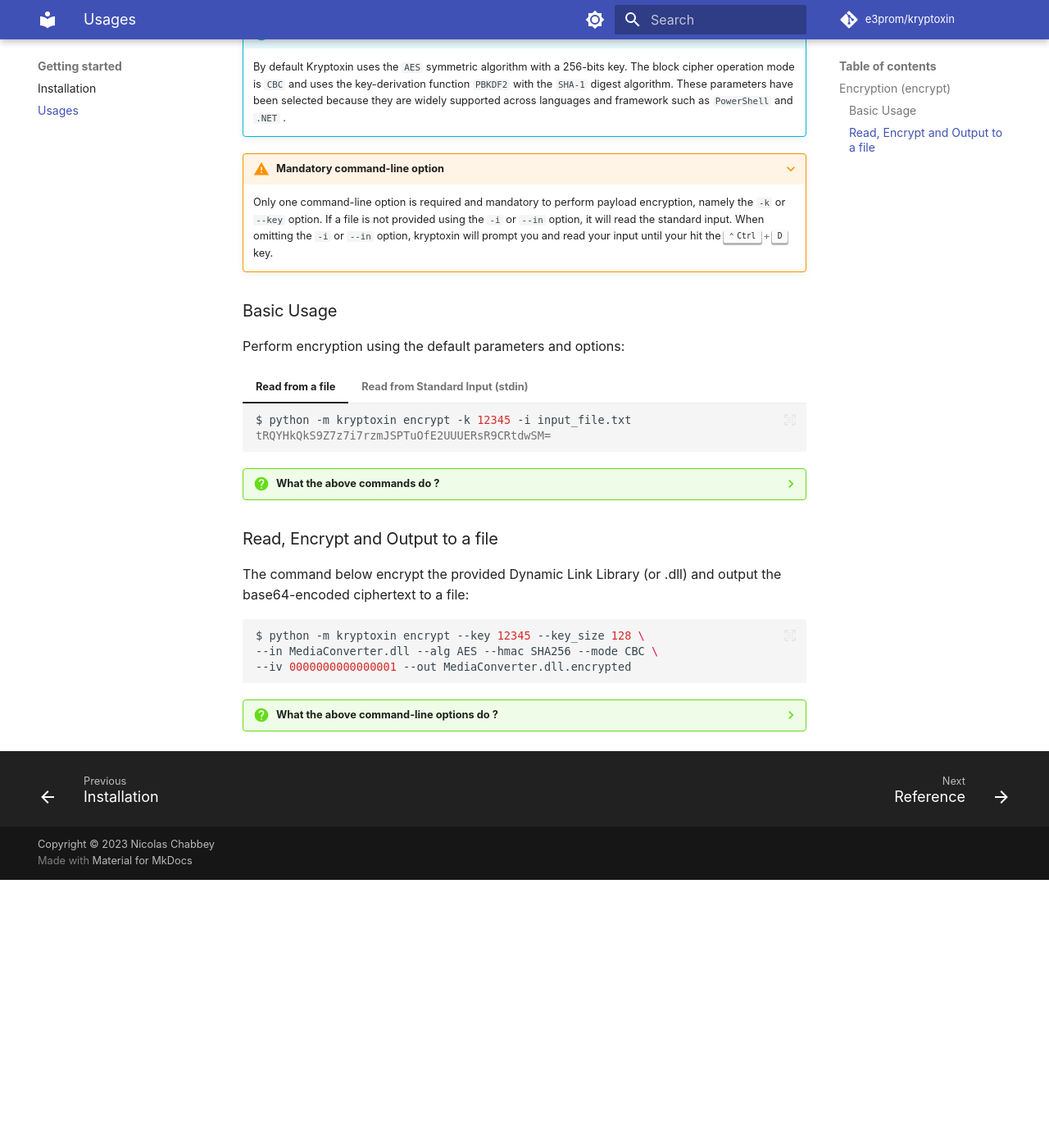
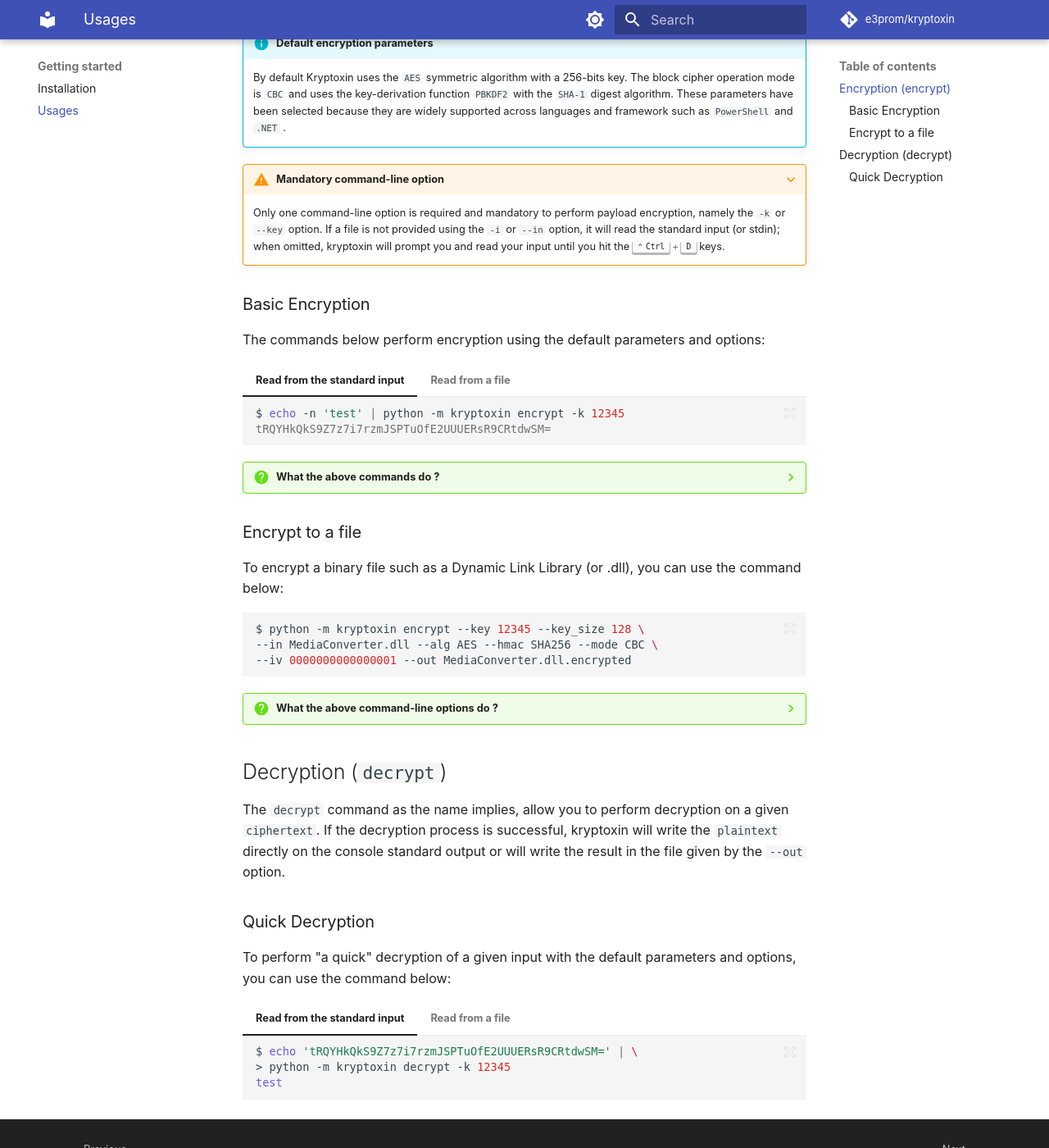
Before and after one commit to e3prom/kryptoxin, an MkDocs documentation site: the page built from docs/usages.md, in a window 1280 px wide and 1400 px high, scrolled down 682 px. Shown: the whole window at 82% size. Built offline with MkDocs 1.6.1 and Material for MkDocs 9.7.7, drawn with Linux system fonts in a browser that asks for light colours; some web fonts are replaced; comment, search, counter and statistics services are not loaded; before the commit the page ends 1755 px from its top, so only the background shows below that; some of the changed text lies outside the part shown.

Commit message:
Updated documentation Updated version string Added click.Group subclass Added '--user' option to Makefile docs receipt

````diff
--- a/docs/reference.md
+++ b/docs/reference.md
@@ -6,7 +6,7 @@
 
 To keep the usage simple and streamlined, Kryptoxin implicitly uses parameters by default. Some of these have been selected due to their wide support across frameworks and operating systems. Therefore, most of the time you don't have to explicitly specify them to achieve a specific goal such as encrypting a payload.
 
-### Encryption
+### Encryption and Decryption
 
 * Encryption Algorithm: `Advanced Encryption Standard` or `AES`
 * Encryption key size: `256 bits`
--- a/docs/usages.md
+++ b/docs/usages.md
@@ -2,31 +2,39 @@
 
 Kryptoxin can be used in a wide variety of scenarios and contexts. All the examples below assumes we will be using it for security purposes, let's say for a Red Team engagement.
 
-Several functions or commands may be supported in the near future, at this time of writing only the `encrypt` command is available. As the name implies the `encrypt` command perform encryption on the supplied input.
+To use Kryptoxin, pass the `kryptoxin` module to your Python interpreter using the `python -m kryptoxin` command. You can use the `--option` command-line parameter at any given time to lists the available options:
 
 ``` { .sh .no-copy }
 Usage: python -m kryptoxin [OPTIONS] COMMAND [ARGS]...
 
 Options:
-  --help  Show this message and exit.
+  --version  Show the version and exit.
+  --help     Show this message and exit.
 
 Commands:
   encrypt  This command perform encryption on the supplied input.
+  decrypt  This command perform decryption on the supplied input.
 ```
 
 ## Encryption (`encrypt`)
 
-Most encryption options are self-explanatory, but can be listed using the `--help` command-line option.
+As the name implies the `encrypt` command perform encryption on the supplied input.
 
 !!! info "Default encryption parameters"
     By default Kryptoxin uses the `AES` symmetric algorithm with a 256-bits key. The block cipher operation mode is `CBC` and uses the key-derivation function `PBKDF2` with the `SHA-1` digest algorithm. These parameters have been selected because they are widely supported across languages and framework such as `PowerShell` and `.NET` .
 
 ???+ warning "Mandatory command-line option"
-    Only one command-line option is required and mandatory to perform payload encryption, namely the `-k` or `--key` option. If a file is not provided using the `-i` or `--in` option, it will read the standard input. When omitting the `-i` or `--in` option, kryptoxin will prompt you and read your input until your hit the ++ctrl+d++ key.
+    Only one command-line option is required and mandatory to perform payload encryption, namely the `-k` or `--key` option. If a file is not provided using the `-i` or `--in` option, it will read the standard input (or stdin); when omitted, kryptoxin will prompt you and read your input until you hit the ++ctrl+d++ keys.
 
-### Basic Usage
+### Basic Encryption
 
-Perform encryption using the default parameters and options:
+The commands below perform encryption using the default parameters and options:
+
+=== "Read from the standard input"
+    ```{.sh .no-copy}
+    $ echo -n 'test' | python -m kryptoxin encrypt -k 12345
+    tRQYHkQkS9Z7z7i7rzmJSPTuOfE2UUUERsR9CRtdwSM=
+    ```
 
 === "Read from a file"
     ```{.sh .no-copy}
@@ -34,11 +42,6 @@
     tRQYHkQkS9Z7z7i7rzmJSPTuOfE2UUUERsR9CRtdwSM=
     ```
 
-=== "Read from Standard Input (stdin)"
-    ```{.sh .no-copy}
-    $ cat input_file.txt | python -m kryptoxin encrypt -k 12345
-    tRQYHkQkS9Z7z7i7rzmJSPTuOfE2UUUERsR9CRtdwSM=
-    ```
 
 ??? question "What the above commands do ?"
 
@@ -51,9 +54,9 @@
 
     Once the encryption operation is performed, Kryptoxin will return a base64 encoded output by default. The latter can be copy/pasted into variables, or can be stored in a file by using the `-o` or `--out` command-line option.
 
-### Read, Encrypt and Output to a file
+### Encrypt to a file
 
-The command below encrypt the provided Dynamic Link Library (or .dll) and output the base64-encoded ciphertext to a file:
+To encrypt a binary file such as a Dynamic Link Library (or .dll), you can use the command below:
 
 ```{.sh .no-copy}
 $ python -m kryptoxin encrypt --key 12345 --key_size 128 \
@@ -63,3 +66,24 @@
 
 ??? question "What the above command-line options do ?"
     For this example we use the `AES` block cipher algorithm with a 128-bits key. We also specify the `SHA256` digest algorithm for the `HMAC` function. The block cipher operation mode is `CBC` and its initialization vector is manually specified. The latter must matches the block cipher's block size, which is 16 bytes. Finally, the output is written to the file specified by the `--out` command-line option.
+
+## Decryption (`decrypt`)
+
+The `decrypt` command as the name implies, allow you to perform decryption on a given `ciphertext`. If the decryption process is successful, kryptoxin will write the `plaintext` directly on the console standard output or will write the result in the file given by the `--out` option.
+
+### Quick Decryption
+
+To perform "a quick" decryption of a given input with the default parameters and options, you can use the command below:
+
+=== "Read from the standard input"
+    ```{.sh .no-copy}
+    $ echo 'tRQYHkQkS9Z7z7i7rzmJSPTuOfE2UUUERsR9CRtdwSM=' | \
+    > python -m kryptoxin decrypt -k 12345
+    test
+    ```
+
+=== "Read from a file"
+    ```{.sh .no-copy}
+    $ python -m kryptoxin decrypt -k 12345 -i encrypted.txt
+    test
+    ```
--- /dev/null
+++ b/encrypted.txt
@@ -0,0 +1 @@
+tRQYHkQkS9Z7z7i7rzmJSPTuOfE2UUUERsR9CRtdwSM=
--- a/kryptoxin/__version__.py
+++ b/kryptoxin/__version__.py
@@ -2,4 +2,4 @@
 kryptoxin version module.
 This module holds the current version number.
 """
-__version__ = '0.9.4rc1'
+__version__ = '0.9.4rc2'
````
Also changed, not shown: 2 other files.
